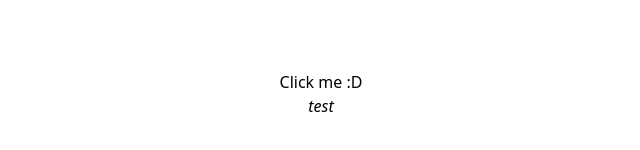
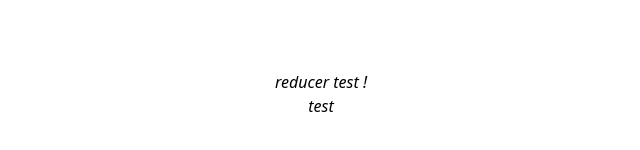
Before and after one commit to JefVerschuere/crypto_watcher, a Next.js app: page / in a window 1280 px wide. Shown: the part 306-456 px from the top of the page, without its empty margins (319-959 px from the left). Built offline with nearby package versions, Linux system fonts and the light colour scheme.

Commit message:
added a Component which is connected to the state + reducers

```diff
--- a/package.json
+++ b/package.json
@@ -13,6 +13,7 @@
     "@reduxjs/toolkit": "^1.8.1",
     "axios": "^0.27.2",
     "next": "12.1.6",
+    "prop-types": "^15.8.1",
     "react": "18.1.0",
     "react-dom": "18.1.0",
     "react-redux": "^8.0.1",
--- /dev/null
+++ b/src/components/CryptoResult.jsx
@@ -0,0 +1,19 @@
+import React from "react";
+import propTypes from "prop-types";
+
+class CryptoResult extends React.Component {
+
+    render() {
+        return(
+            <div>
+                {this.props.item}
+            </div>
+        )
+    }
+}
+
+CryptoResult.propTypes = {
+    item: propTypes.string.isRequired,
+}
+
+export default CryptoResult;
--- /dev/null
+++ b/src/containers/CryptoResultContainer.js
@@ -0,0 +1,31 @@
+import React from 'react';
+import { connect } from 'react-redux';
+import CryptoResult from '../components/CryptoResult';
+
+
+class CrypoResulContainer extends React.Component {
+    componentDidMount() {
+        console.log("component is mounted !")
+    }
+
+    render() {
+        return (
+            <CryptoResult
+                item={this.props.item}
+            />
+        )
+    }
+}
+
+
+function mapStateToProps(state, ownProps) {
+    return {
+        item: state.watcherReducer,
+    }
+}
+
+function mapDispatchToProps(dispatch) {
+
+}
+
+export default connect(mapStateToProps, mapDispatchToProps)(CrypoResulContainer);
--- a/src/pages/index.jsx
+++ b/src/pages/index.jsx
@@ -1,5 +1,6 @@
 const axios = require('axios');
 import { useDispatch } from "react-redux";
+import CryptoResultContainer from "../containers/CryptoResultContainer";
 import { GET_CRYPTO_INFOMRATION } from '../sara/action/watcherActions';
 
 export default function Home() {
@@ -10,9 +11,7 @@ export default function Home() {
     */
   return (
     <div className="flex flex-col items-center justify-center min-h-screen py-2 italic">
-      <button onClick={() => dispatch({type: "GET_CRYPTO_INFOMRATION"})}>
-        Click me :D
-      </button>
+      <CryptoResultContainer />
       test
       </div>
   )
--- a/src/sara/reducer/watcherReducer.js
+++ b/src/sara/reducer/watcherReducer.js
@@ -3,7 +3,7 @@ const initialState = {};
 const watcherReducer = (state = initialState, action) => {
     switch(action.type) {
         default:
-            return "testt"
+            return "reducer test !"
     }
 }
 
```
